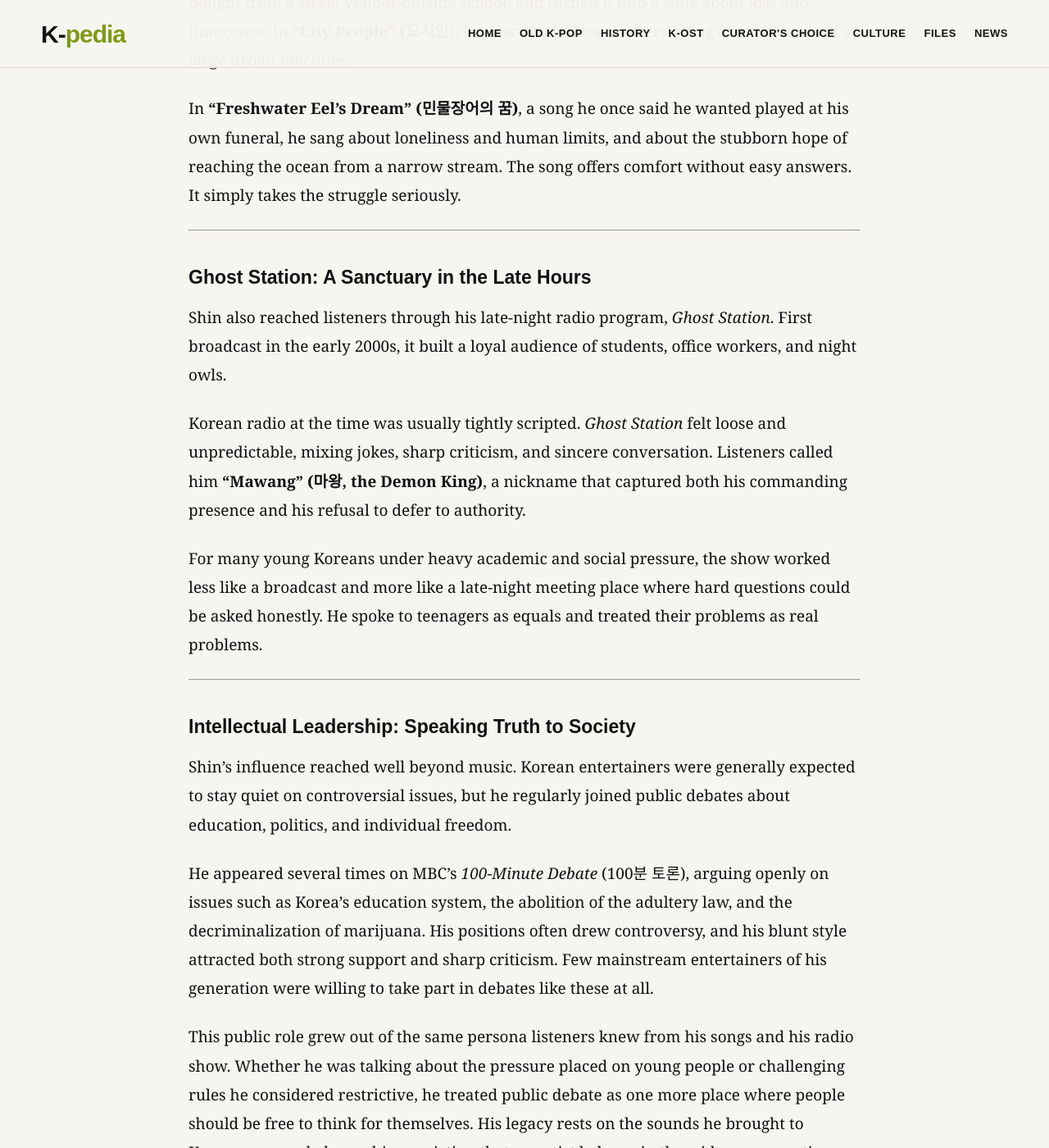
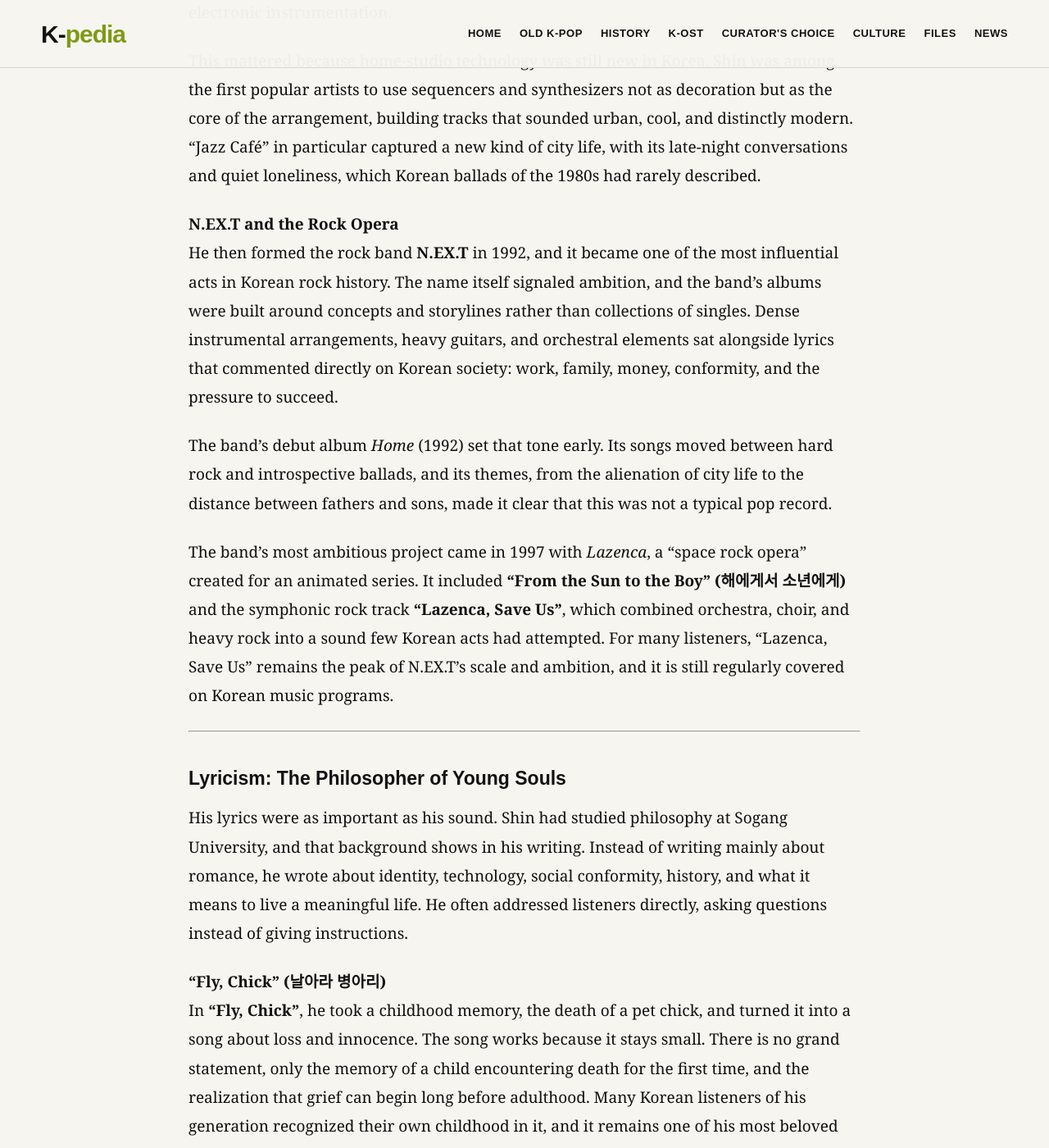
Before and after one commit to kpopkpedia/Kcurator, a Jekyll site: the page built from _posts/2026-09-08-shin-hae-chul-part-1-the-philosopher-innovator-and-cultural-iconoclast-who-changed-korean-popular-music.md, in a window 1280 px wide and 1400 px high, scrolled down 3898 px. Shown: the whole window at 82% size. Built offline with Jekyll 4.4.1, drawn with Linux system fonts in a browser that asks for light colours; our own code applies the rules of GitHub Pages for plain Markdown files; some of the changed text lies outside the part shown.

Commit message:
Update _posts/2026-09-08-shin-hae-chul-part-1-the-philosopher-innovator-and-cultural-iconoclast-who-changed-korean-popular-music.md (via Pages CMS)

```diff
--- a/_posts/2026-09-08-shin-hae-chul-part-1-the-philosopher-innovator-and-cultural-iconoclast-who-changed-korean-popular-music.md
+++ b/_posts/2026-09-08-shin-hae-chul-part-1-the-philosopher-innovator-and-cultural-iconoclast-who-changed-korean-popular-music.md
@@ -11,30 +11,58 @@
 ---
 ## An Intellectual and Musical Revolution (Overview)
 
+Over two and a half decades, **Shin Hae-chul** moved from synth-pop and ballads to progressive rock, electronic music, and concept albums, and he kept creative control over nearly all of it. He wrote, arranged, and produced his own work at a time when most Korean pop singers relied on outside songwriters and studio teams. He was also something rarer: a pop star who spoke publicly about philosophy, education, and politics, and who treated his audience as people capable of thinking for themselves.
+
+This first part offers an overview of the four sides of his career: the music, the lyrics, the radio show, and the public voice. Parts 2 and 3 look more closely at each stage.
+
 ### Musical Innovation: From Infinite Track to N.EX.T
 
-Few artists in Korean popular music moved between genres as freely as **Shin Hae-chul**, and fewer still kept full creative control while doing it. Over his career he moved from synth-pop and ballads to progressive rock, electronic music, and concept albums.
+#### Infinite Track and "To You"
 
-He first drew national attention with **Infinite Track (무한궤도)** at the **1988 MBC Campus Music Festival**. Most entries that year stayed close to folk and ballad traditions, but **"To You" (그대에게)** opened with a bold synthesizer arrangement and bright brass lines that sounded closer to a stage show than a campus contest. It won the Grand Prize and went on to become one of the most enduring youth anthems in Korean music.
+He first drew national attention with **Infinite Track (무한궤도)** at the **1988 MBC Campus Music Festival**. The festival had launched many careers since the late 1970s, and most entries still stayed close to folk and ballad traditions: acoustic guitars, gentle melodies, earnest vocals. **"To You" (그대에게)** broke that pattern. It opened with a bold synthesizer fanfare and bright brass lines, and it moved with the energy of a stage show rather than a campus contest.
+
+It won the Grand Prize, and its afterlife has been even bigger than its debut. More than three decades later, it is still played at university festivals, sporting events, and entrance ceremonies, and it remains one of the most widely recognized youth anthems in Korean music.
 
 🎥 Infinite Track — "To You" (그대에게)
 {% include youtube.html url="https://www.youtube.com/embed/SVxiqGiLMCM" %}
 
-*Infinite Track's debut performance, which won the Grand Prize at the 12th MBC Campus Music Festival in 1988.*
+*Infinite Track's debut song, "To You" (그대에게).*
 
-As a solo artist in the early 1990s, he showed that ambitious production could also sell. On his solo album *Myself* (1991), songs such as **"Jazz Café" (재즈 카페)** and **"You're Deep Inside My Heart" (내 마음 깊은 곳의 너)** paired emotional songwriting with MIDI programming and electronic instrumentation, which was still unusual in mainstream Korean pop at the time.
+Infinite Track was also a starting point for other important figures. Members **Jeong Seok-won** and **Jang Ho-il** later formed [015B](https://www.kcurator.com/2026/07/old-k-pop-015b-project-group-that.html), the project group that brought the guest-vocalist format and urban synth-pop into the Korean mainstream. In that sense, the band's influence on 1990s Korean pop reached well beyond Shin's own career.
 
-He then formed the rock band **N.EX.T** in 1992, and it became one of the most influential acts in Korean rock history. The band's albums were built around concepts and storylines, with dense instrumental arrangements and lyrics that commented directly on Korean society. **"City People" (도시인)** from the debut album *Home* (1992) set that tone early. Later, the 1997 *Lazenca* project, which included **"From the Sun to the Boy" (해에게서 소년에게)** and the symphonic rock track **"Lazenca, Save Us"**, showed how far a Korean rock band could push scale and ambition.
+#### The Solo Years
+
+As a solo artist in the early 1990s, he showed that ambitious production could also sell. His first solo releases made him a teen idol almost overnight, but he did not settle into a safe formula. On *Myself* (1991), songs such as **"Jazz Café" (재즈 카페)** and **"You're Deep Inside My Heart" (내 마음 깊은 곳의 너)** paired emotional songwriting with MIDI programming and electronic instrumentation.
+
+This mattered because home-studio technology was still new in Korea. Shin was among the first popular artists to use sequencers and synthesizers not as decoration but as the core of the arrangement, building tracks that sounded urban, cool, and distinctly modern. "Jazz Café" in particular captured a new kind of city life, with its late-night conversations and quiet loneliness, which Korean ballads of the 1980s had rarely described.
+
+#### N.EX.T and the Rock Opera
+
+He then formed the rock band **N.EX.T** in 1992, and it became one of the most influential acts in Korean rock history. The name itself signaled ambition, and the band's albums were built around concepts and storylines rather than collections of singles. Dense instrumental arrangements, heavy guitars, and orchestral elements sat alongside lyrics that commented directly on Korean society: work, family, money, conformity, and the pressure to succeed.
+
+The band's debut album *Home* (1992) set that tone early. Its songs moved between hard rock and introspective ballads, and its themes, from the alienation of city life to the distance between fathers and sons, made it clear that this was not a typical pop record.
+
+The band's most ambitious project came in 1997 with *Lazenca*, a "space rock opera" created for an animated series. It included **"From the Sun to the Boy" (해에게서 소년에게)** and the symphonic rock track **"Lazenca, Save Us"**, which combined orchestra, choir, and heavy rock into a sound few Korean acts had attempted. For many listeners, "Lazenca, Save Us" remains the peak of N.EX.T's scale and ambition, and it is still regularly covered on Korean music programs.
 
 ---
 
 ### Lyricism: The Philosopher of Young Souls
 
-His lyrics were as important as his sound. Instead of writing mainly about romance, **Shin Hae-chul** wrote about identity, technology, social conformity, history, and what it means to live a meaningful life.
+His lyrics were as important as his sound. Shin had studied philosophy at Sogang University, and that background shows in his writing. Instead of writing mainly about romance, he wrote about identity, technology, social conformity, history, and what it means to live a meaningful life. He often addressed listeners directly, asking questions instead of giving instructions.
 
-In **"Fly, Chick" (날아라 병아리)**, he took a common childhood memory, the death of a chick bought from a street vendor outside school, and turned it into a song about loss and innocence. In **"City People" (도시인)**, he described office workers living as small parts of a large urban machine.
+#### "Fly, Chick" (날아라 병아리)
 
-In **"Freshwater Eel's Dream" (민물장어의 꿈)**, a song he once said he wanted played at his own funeral, he sang about loneliness and human limits, and about the stubborn hope of reaching the ocean from a narrow stream. The song offers comfort without easy answers. It simply takes the struggle seriously.
+In **"Fly, Chick"**, he took a childhood memory, the death of a pet chick, and turned it into a song about loss and innocence. The song works because it stays small. There is no grand statement, only the memory of a child encountering death for the first time, and the realization that grief can begin long before adulthood. Many Korean listeners of his generation recognized their own childhood in it, and it remains one of his most beloved songs.
+
+#### "City People" (도시인)
+
+In **"City People"**, he described office workers living as small parts of a large urban machine: waking, commuting, working, and repeating the same day without asking why. Released in the early 1990s, when Korea's economy was booming and the corporate salaryman had become a model of success, the song questioned whether that success was really freedom. Its criticism felt sharp then and has only become more familiar since.
+
+#### "Freshwater Eel's Dream" (민물장어의 꿈)
+
+In **"Freshwater Eel's Dream"**, a song he once said he wanted played at his own funeral, he sang about loneliness and human limits, and about the stubborn hope of reaching the ocean from a narrow stream. The image of the eel, small, struggling, and determined to reach a place it has never seen, became a symbol of his outlook. The song offers comfort without easy answers. It simply takes the struggle seriously.
+
+After his death in 2014, the song was played as he had wished, and it took on new meaning for fans who had grown up with his music.
 
 ---
 
@@ -42,16 +70,40 @@
 
 Shin also reached listeners through his late-night radio program, *Ghost Station*. First broadcast in the early 2000s, it built a loyal audience of students, office workers, and night owls.
 
-Korean radio at the time was usually tightly scripted. *Ghost Station* felt loose and unpredictable, mixing jokes, sharp criticism, and sincere conversation. Listeners called him **"Mawang" (마왕, the Demon King)**, a nickname that captured both his commanding presence and his refusal to defer to authority.
+#### A Different Kind of Radio
 
-For many young Koreans under heavy academic and social pressure, the show worked less like a broadcast and more like a late-night meeting place where hard questions could be asked honestly. He spoke to teenagers as equals and treated their problems as real problems.
+Korean radio at the time was usually tightly scripted, with polite hosts, careful language, and predictable segments. *Ghost Station* felt loose and unpredictable. Shin mixed jokes, sharp criticism, and sincere conversation, and he played music that rarely appeared on mainstream stations, including heavy rock and metal. Listeners called him **"Mawang" (마왕, the Demon King)**, a nickname that captured both his commanding presence and his refusal to defer to authority.
+
+#### A Late-Night Community
+
+For many young Koreans under heavy academic and social pressure, the show worked less like a broadcast and more like a late-night meeting place where hard questions could be asked honestly. Students wrote in about exam stress, family conflict, and fears about the future. Shin answered without lecturing. He spoke to teenagers as equals and treated their problems as real problems.
+
+That approach left a lasting mark. Many listeners who grew up with *Ghost Station* still describe it as the first place where an adult took them seriously, and the program is often remembered as one of the most distinctive voices in Korean radio history.
 
 ---
 
 ### Intellectual Leadership: Speaking Truth to Society
 
-Shin's influence reached well beyond music. Korean entertainers were generally expected to stay quiet on controversial issues, but he regularly joined public debates about education, politics, and individual freedom.
+Shin's influence reached well beyond music. Korean entertainers were generally expected to stay quiet on controversial issues, since a single comment could cost them broadcasts, advertisements, and public goodwill. He regularly joined public debates about education, politics, and individual freedom anyway.
 
-He appeared several times on MBC's *100-Minute Debate* (100분 토론), arguing openly on issues such as Korea's education system, the abolition of the adultery law, and the decriminalization of marijuana. His positions often drew controversy, and his blunt style attracted both strong support and sharp criticism. Few mainstream entertainers of his generation were willing to take part in debates like these at all.
+#### On Television
 
-This public role grew out of the same persona listeners knew from his songs and his radio show. Whether he was talking about the pressure placed on young people or challenging rules he considered restrictive, he treated public debate as one more place where people should be free to think for themselves. His legacy rests on the sounds he brought to Korean pop, and also on his conviction that an artist belongs in the wider conversation about society.
+He appeared several times on MBC's *100-Minute Debate* (100분 토론), arguing openly on issues such as Korea's education system, the abolition of the adultery law, and the decriminalization of marijuana. These were topics most public figures avoided entirely. His positions often drew controversy, and his blunt style attracted both strong support and sharp criticism. His willingness to join these debates set him apart from most mainstream entertainers of his generation.
+
+#### Education and Young People
+
+Education was the subject he returned to most often. He criticized the exam-centered school system and the pressure it placed on students, and he argued that young people should be allowed to question the paths chosen for them. This was not a separate cause from his music. The same concerns run through his lyrics and through years of late-night conversations on *Ghost Station*.
+
+#### A Consistent Voice
+
+This public role grew out of the same persona listeners knew from his songs and his radio show. Whether he was talking about the pressure placed on young people or challenging rules he considered restrictive, he treated public debate as one more place where people should be free to think for themselves.
+
+Not everyone agreed with him, and many of his opinions remain debated today. But his legacy rests on more than the sounds he brought to Korean pop. It also rests on his conviction that an artist belongs in the wider conversation about society, and that speaking honestly is part of the work.
+
+---
+
+### Continue Reading
+
+- [Shin Hae-chul (Part 2): From Infinite Track to Solo Innovator](https://www.kcurator.com/2026/07/k-pop-history-shin-hae-chul-part-2-from.html)
+- [Shin Hae-chul (Part 3): Beyond the Music](https://www.kcurator.com/2026/07/k-pop-history-shin-hae-chul-part-3.html)
+- [015B (공일오비): The Project Group That Changed Korean Pop](https://www.kcurator.com/2026/07/old-k-pop-015b-project-group-that.html)
```
